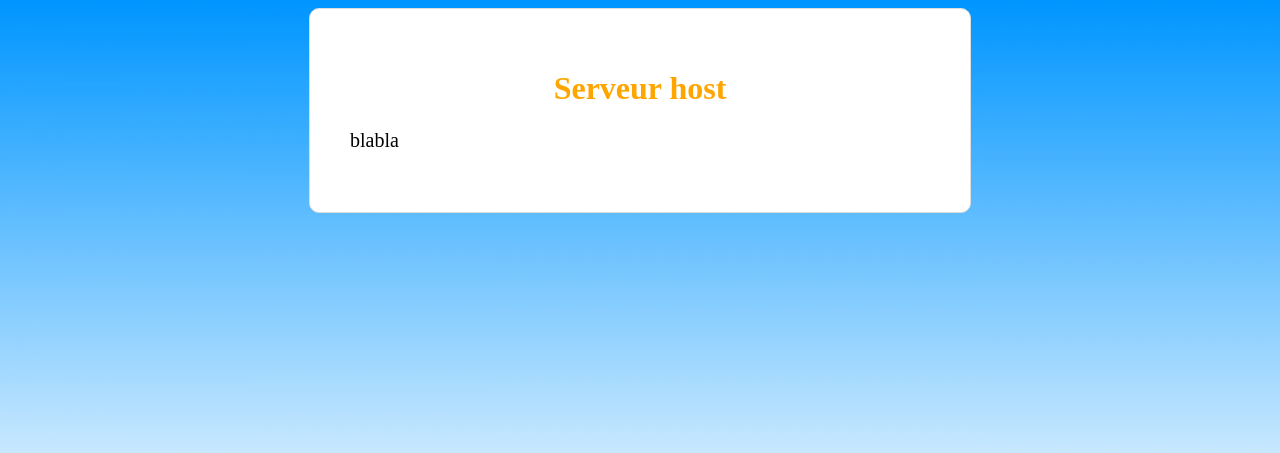
After one commit to Skysworld/chaki, a PHP site: page / in a window 1280 px wide. The commit adds this page. Shown: the top 453 px of the page. Run offline with PHP 8.4, Linux system fonts and the light colour scheme.

Commit message:
l'ajout d'un la page html et css ainsi qu'une modification du php

```diff
--- a/Addition.php
+++ b/Addition.php
@@ -8,8 +8,8 @@ class addition{
 	}
 }
 $options= array(
-	//'location' => 'http://localhost/chaki/Addition.php',
-	'uri'=> 'http://localhost/chaki/' //adresse
+	'location' => 'http://172.17.50.155/chaki/Addition.php', //localhost
+	'uri'=> 'http://172.17.50.155/chaki/' //adresse
 );
 
 //service
--- /dev/null
+++ b/img/style.css
@@ -0,0 +1,27 @@
+body {
+    background-image: url("bleu.png");
+	background-repeat: no-repeat;
+}
+
+#container {
+	text-align: left;
+	width: 580px;
+	background: #fff;
+	position: relative;
+	margin: 0 auto;
+	padding: 40px;
+	border: 1px solid #ddd;
+	border-radius: 10px;
+		-moz-border-radius: 10px;
+}
+
+
+h1 {
+    color: orange;
+    text-align: center;
+}
+
+p {
+    font-family: "Times New Roman";
+    font-size: 20px;
+}
--- /dev/null
+++ b/index.html
@@ -0,0 +1,13 @@
+<!DOCTYPE html>
+<html>
+<head>
+<link rel="stylesheet" type="text/css" href="img\style.css">
+</head>
+<body>
+    <div id="container">
+		<h1>Serveur host</h1>
+		<p>blabla</p>
+</div>
+
+</body>
+</html>
```
Also changed, not shown: img/bleu.png (added).
